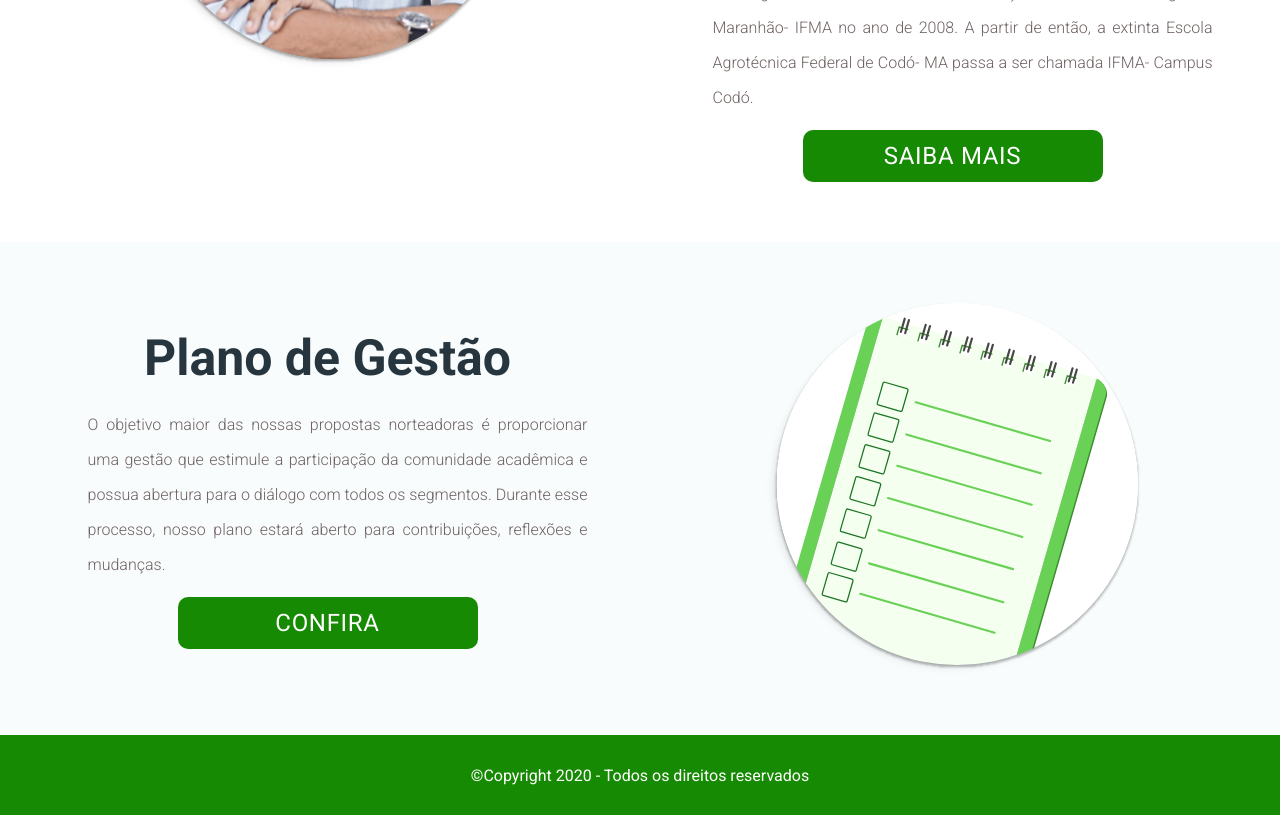
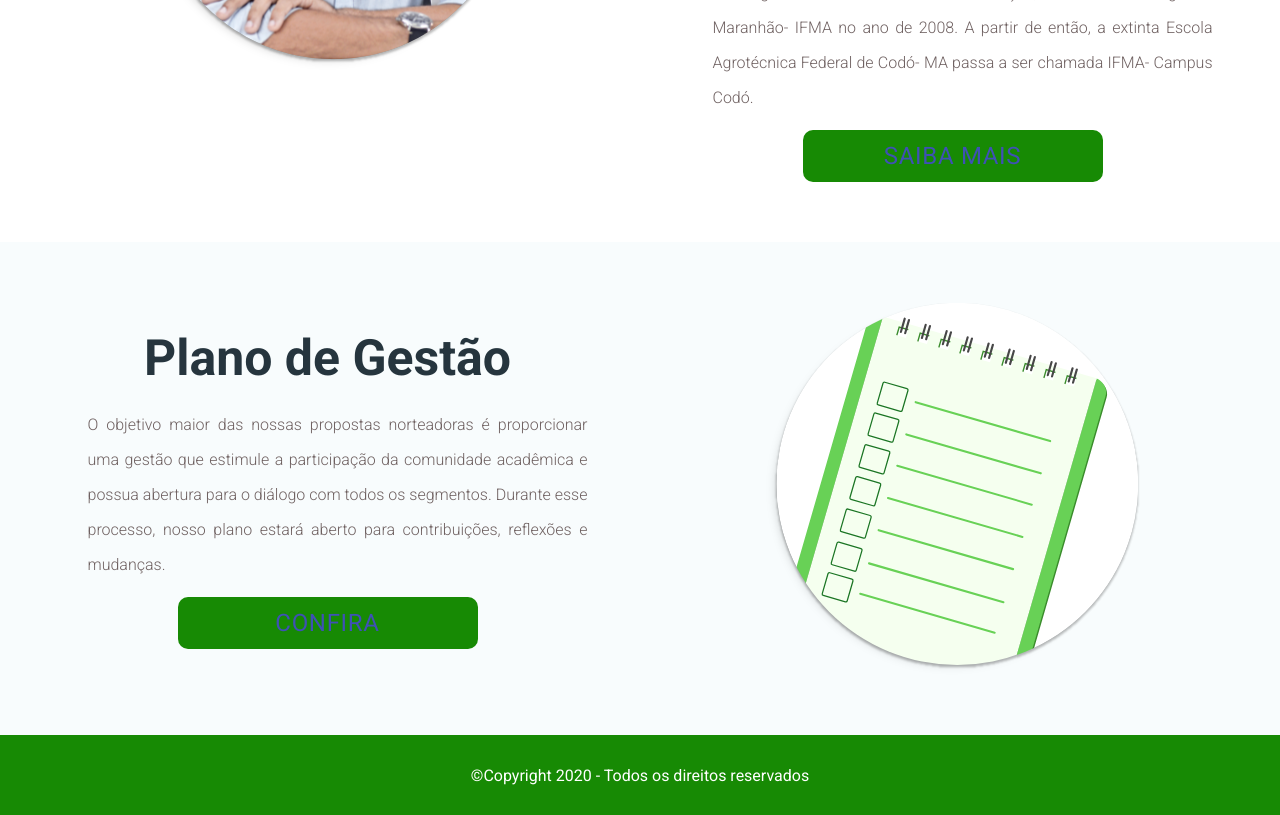
Before and after one commit to RainanAraujo/professorWady-Web, a React (Create React App) app: page / in a window 1280 px wide. Shown: the part 1240-2055 px from the top of the page. Built offline with nearby package versions, Linux system fonts and the light colour scheme.

Commit message:
add links

```diff
--- a/src/pages/Home/index.js
+++ b/src/pages/Home/index.js
@@ -1,6 +1,6 @@
 import React, { useState, useEffect } from "react";
 import "./styles.css";
-import { Button } from "@material-ui/core";
+import { Button, Link } from "@material-ui/core";
 import biografia from "../../assets/images/biografia.svg";
 import fotoWady from "../../assets/images/fotoWady.svg";
 import planoGestao from "../../assets/images/planoGestao.svg";
@@ -71,7 +71,9 @@ export default function Home() {
                     Federal de Codó- MA passa a ser chamada IFMA- Campus Codó.
                   </h3>
                 </div>
-                <Button id="knowMoreButton">Saiba Mais</Button>
+                <Button id="knowMoreButton">
+                  <Link to="/biografia">Saiba Mais</Link>
+                </Button>
               </div>
             </div>
           </section>
@@ -88,7 +90,9 @@ export default function Home() {
                     estará aberto para contribuições, reflexões e mudanças.
                   </h3>
                 </div>
-                <Button id="knowMoreButton">Confira</Button>
+                <Button id="knowMoreButton">
+                  <Link to="/propostas">Confira</Link>
+                </Button>
               </div>
               <div className="rightContent">
                 <img src={planoGestao} id="fotoWady" />
```
